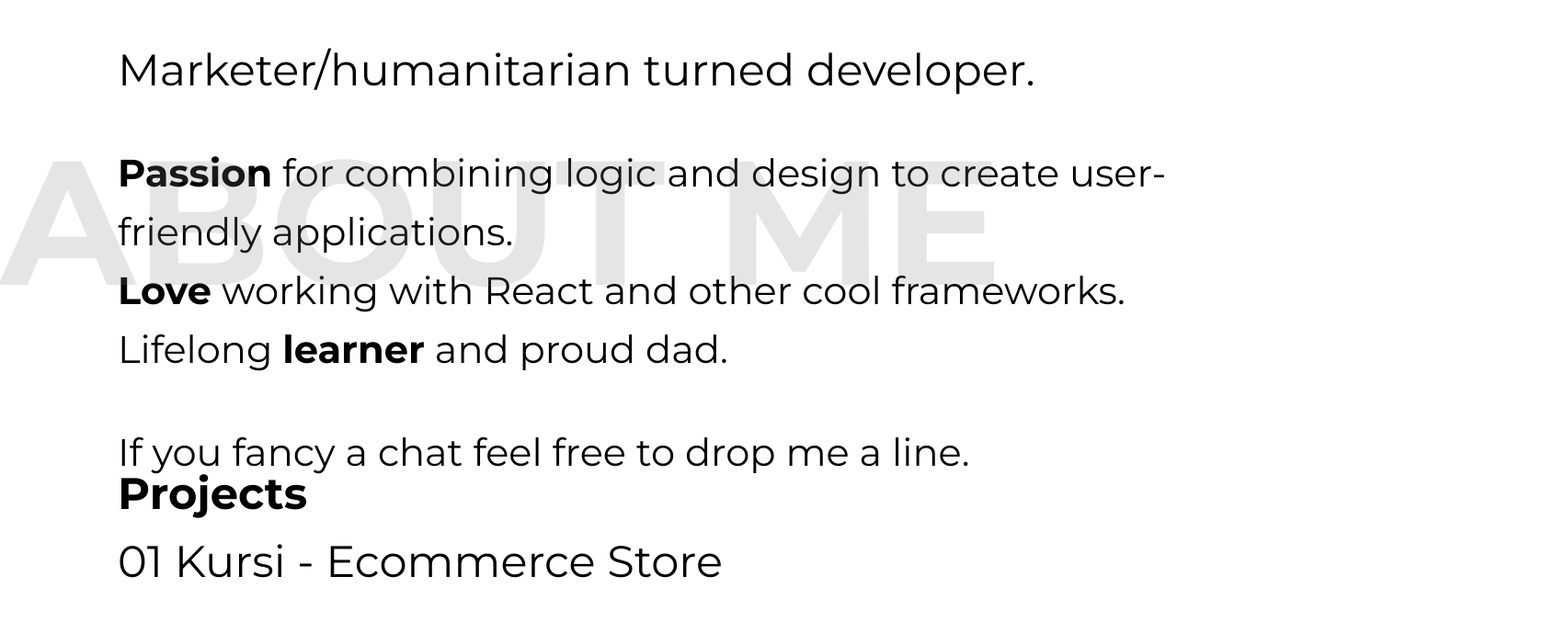
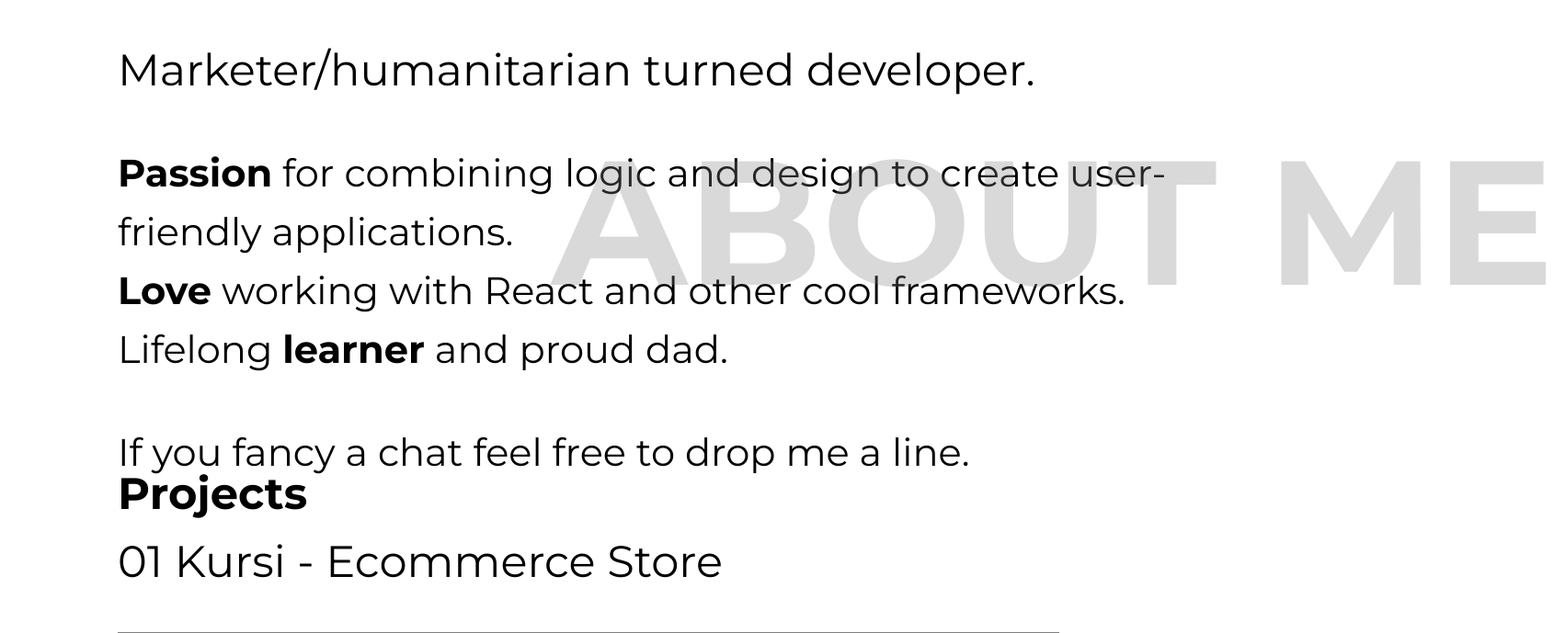
Before and after one commit to torsumkhan/portfolio, a React (Create React App) app: page / in a window 1280 px wide. Shown: the part 820-1509 px from the top of the page at 92% size, 1690 px wide, since content can reach past the window. Built offline with nearby package versions, Linux system fonts and the light colour scheme.

Commit message:
complete about me animation

```diff
--- a/src/components/AboutMe.js
+++ b/src/components/AboutMe.js
@@ -1,11 +1,22 @@
 import React from "react";
 import styled from "styled-components";
-import { motion } from "framer-motion";
+import { motion, useAnimation } from "framer-motion";
+import { useInView } from "react-intersection-observer";
+import { aboutmetitle } from "../util";
 
 const AboutMe = () => {
+  const controls = useAnimation();
+  const [element, view] = useInView({ threshold: 0.75 });
+
+  if (view) {
+    controls.start("show");
+  } else {
+    controls.start("hidden");
+  }
+
   return (
-    <StyledContainer>
-      <StyledTitle>
+    <StyledContainer ref={element}>
+      <StyledTitle variants={aboutmetitle} initial="hidden" animate={controls}>
         <h1>ABOUT ME</h1>
       </StyledTitle>
       <StyledAboutDesc>
@@ -41,6 +52,7 @@ const StyledTitle = styled(motion.div)`
   h1 {
     font-weight: 700;
     color: gray;
+    opacity: 0.3;
   }
 `;
 
--- a/src/components/DropDown.js
+++ b/src/components/DropDown.js
@@ -2,7 +2,7 @@ import React, { useState } from "react";
 import { motion } from "framer-motion";
 
 const DropDown = ({ children, title }) => {
-  const [dropDown, setDropDown] = useState(true);
+  const [dropDown, setDropDown] = useState(false);
   return (
     <motion.div
       layout
--- a/src/util.js
+++ b/src/util.js
@@ -35,3 +35,25 @@ export const titleCaption = {
     },
   },
 };
+
+export const aboutmetitle = {
+  hidden: {
+    opacity: 0,
+    x: 0,
+    transition: {
+      type: "tween",
+      ease: "easeInOut",
+      duration: 3,
+    },
+  },
+  show: {
+    x: 600,
+    opacity: 1,
+
+    transition: {
+      type: "tween",
+      ease: "circOut",
+      duration: 3,
+    },
+  },
+};
```
